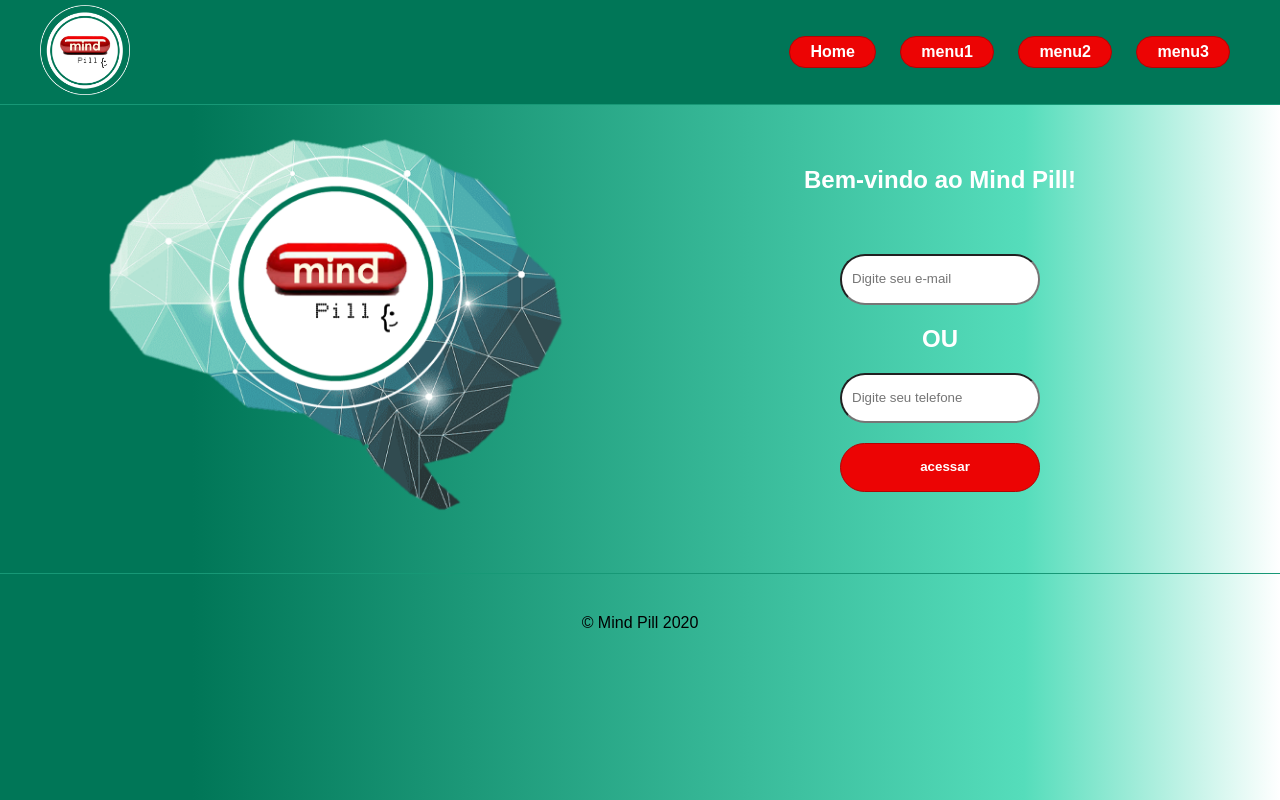
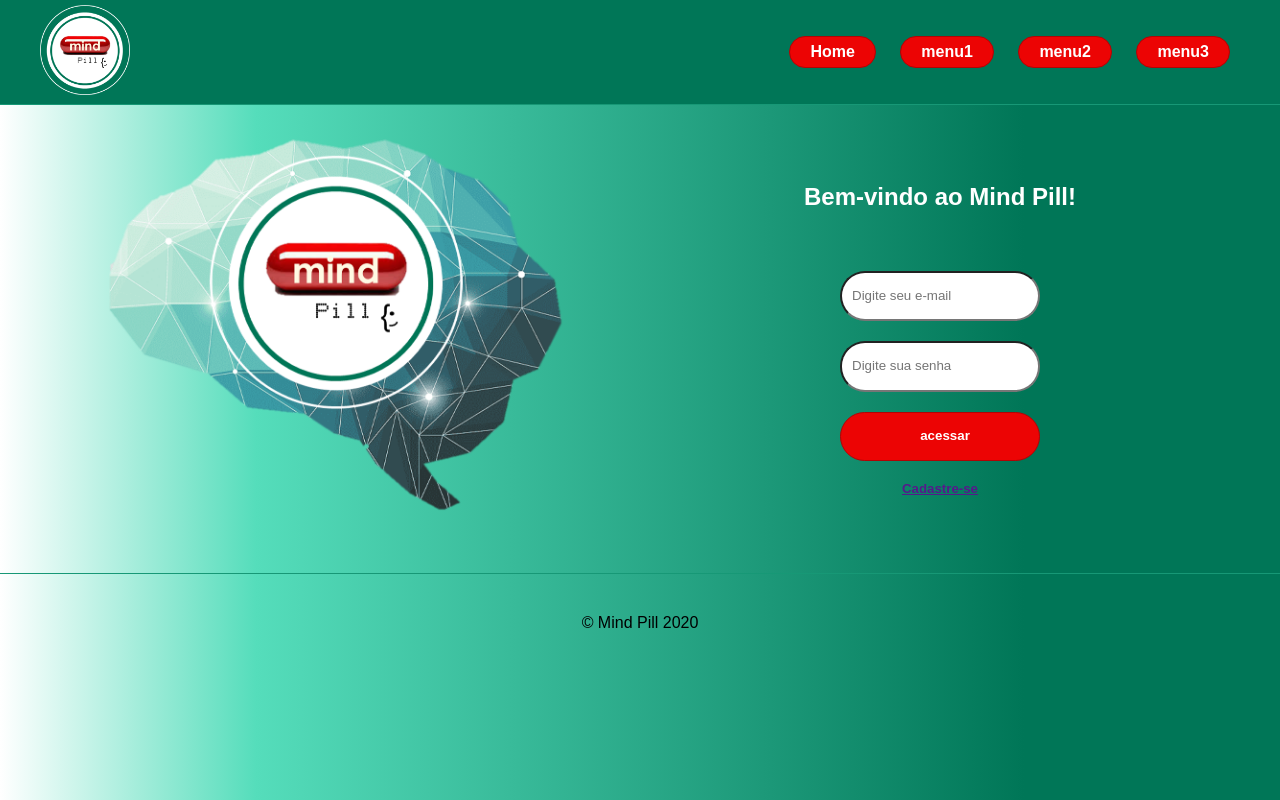
Before and after one commit to Giih97/MindPill, a PHP site: page / in a window 1280 px wide. Run offline with PHP 8.4, Linux system fonts and the light colour scheme.

Commit message:
Projeto Atualizado

```diff
--- a/css/style.css
+++ b/css/style.css
@@ -6,7 +6,7 @@
 }
 
 body {
-    background-image: linear-gradient(to right, rgb(0, 118, 87) 15%,rgb(85, 221, 187) 80%, white);
+    background-image: linear-gradient(to left, rgb(0, 118, 87) 20%,rgb(85, 221, 187) 80%, white);
 }
 header {
     background: rgb(0, 118, 87);
--- a/index.html
+++ b/index.html
@@ -29,9 +29,10 @@
             <h1 id="bemVindo">Bem-vindo ao Mind Pill!</h1>
             <form action="">
                 <input type="email" placeholder="Digite seu e-mail">
-                <h2 style="text-align: center;">OU</h2>
-                <input type="tel" placeholder="Digite seu telefone">
+                <!-- <h2 style="text-align: center;">OU</h2> -->
+                <input type="tel" placeholder="Digite sua senha">
                 <button>acessar</button>
+                <h5 style="text-align: center;"><a href="">Cadastre-se</a></h5>
             </form>
         </section>
     </main>
```
